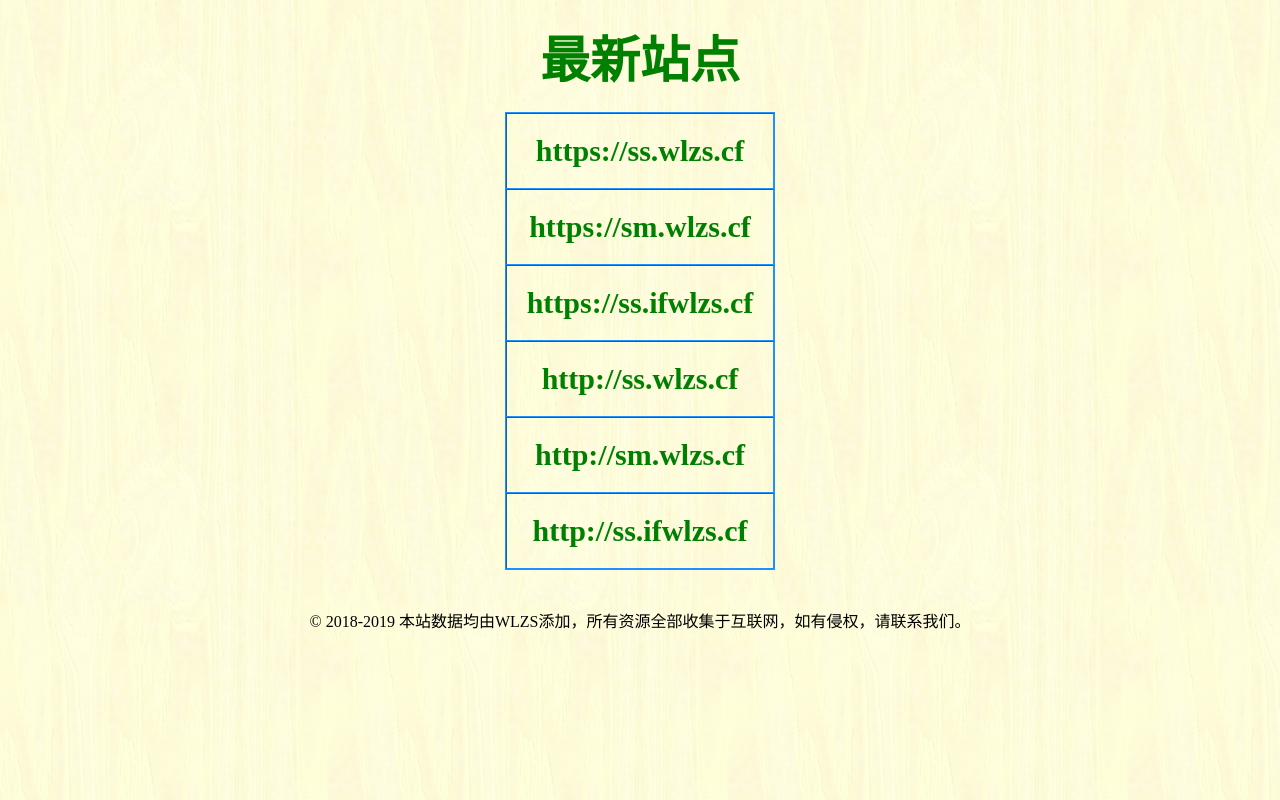
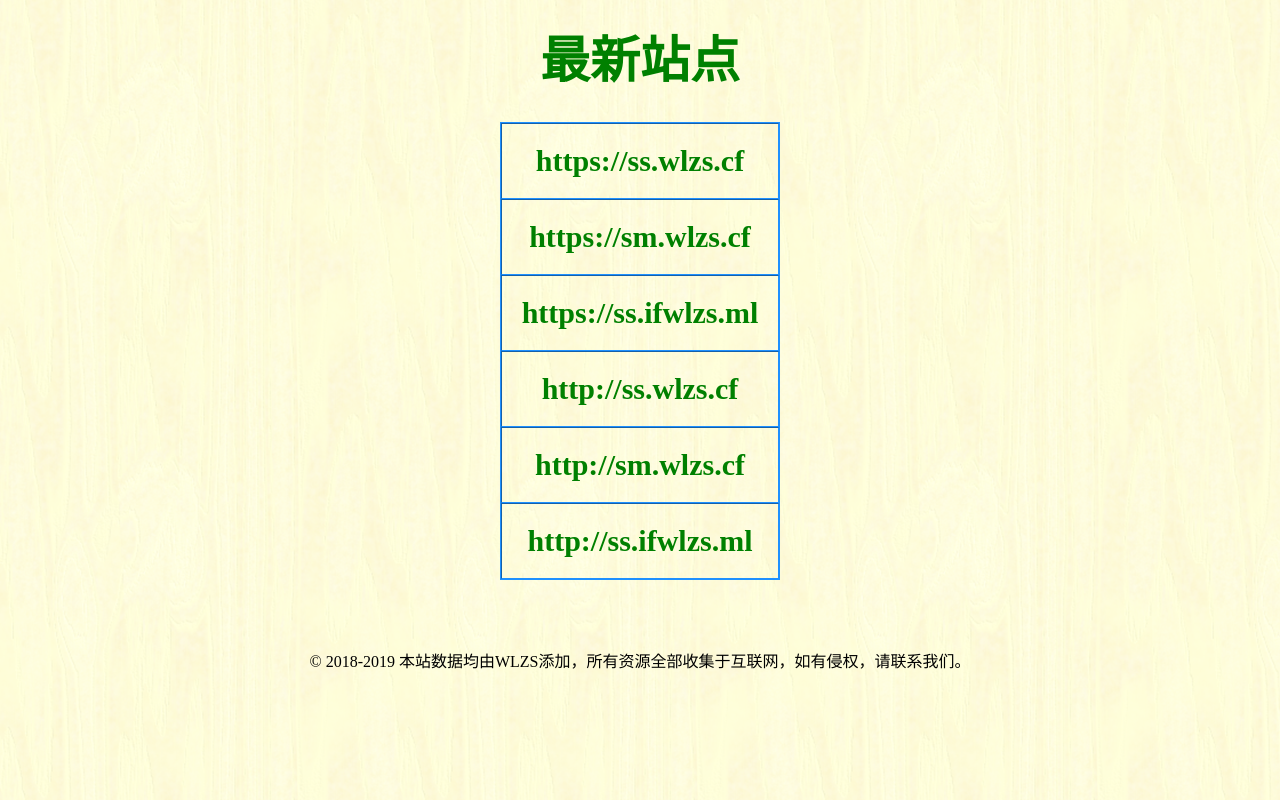
Before and after one commit to ifwlzs/show-ss-ak, a plain HTML site: page index.html in a window 1280 px wide. Drawn offline with Linux system fonts and the light colour scheme; a small style sheet from the web is missing.

Commit message:
Add files via upload

```diff
--- a/index.html
+++ b/index.html
@@ -37,7 +37,7 @@
 			table
 			{
 				text-align: center;
-				margin: 0 auto;
+				margin: 10px auto 30px auto;
 				border:1px solid dodgerblue;
 			}
 			a
@@ -63,10 +63,10 @@
 
 			<tr><td><a href="https://ss.wlzs.cf">https://ss.wlzs.cf</a></td></tr>
 			<tr><td><a href="https://sm.wlzs.cf">https://sm.wlzs.cf</a></td></tr>
-			<tr><td><a href="https://ss.ifwlzs.cf">https://ss.ifwlzs.cf</a></td></tr>
+			<tr><td><a href="https://ss.ifwlzs.ml">https://ss.ifwlzs.ml</a></td></tr>
 			<tr><td><a href="http://ss.wlzs.cf">http://ss.wlzs.cf</a></td></tr>
 			<tr><td><a href="http://sm.wlzs.cf">http://sm.wlzs.cf</a></td></tr>
-			<tr><td><a href="http://ss.ifwlzs.cf">http://ss.ifwlzs.cf</a></td></tr>
+			<tr><td><a href="http://ss.ifwlzs.ml">http://ss.ifwlzs.ml</a></td></tr>
 
 		</table>
 		<div id="no">
```
